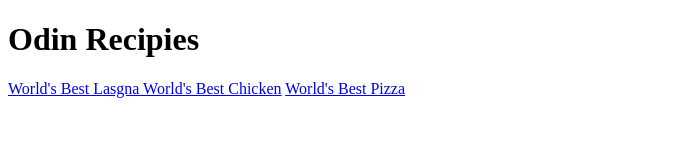
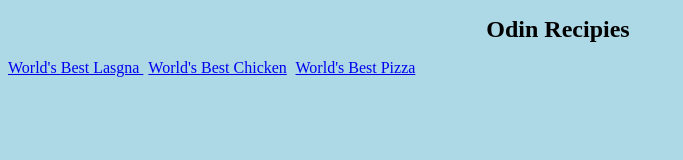
Before and after one commit to dragosmihaescu/odin-recipes, a plain HTML site: page index.html in a window 1280 px wide. Shown: the whole page, without its empty margins (0-683 px from the left). Drawn offline with Linux system fonts and the light colour scheme.

Commit message:
Added styles to the project.

```diff
--- a/index.html
+++ b/index.html
@@ -3,11 +3,12 @@
 <head>
     <meta charset="UTF-8">
     <meta name="viewport" content="width=device-width, initial-scale=1.0">
+    <link rel="stylesheet" href="styles.css" />
     <title>Document</title>
 </head>
 <body>
 
-    <h1> Odin Recipies </h1>
+    <h1 class ="recipe-title"> Odin Recipies </h1>
     <a href ="./recipes/lasgna.html"> World's Best Lasgna </a>
     <a href ="./recipes/chicken.html"> World's Best Chicken</a>
     <a href ="./recipes/pizza.html"> World's Best Pizza </a>
--- /dev/null
+++ b/styles.css
@@ -0,0 +1,13 @@
+body {
+    max-width:1100px;
+    background-color: lightblue;
+}
+
+.recipe-title {
+    font-size:24px;
+    font-weight: 700;
+    text-align: center;
+}
+a {
+    padding-right: 5px;
+}
```
